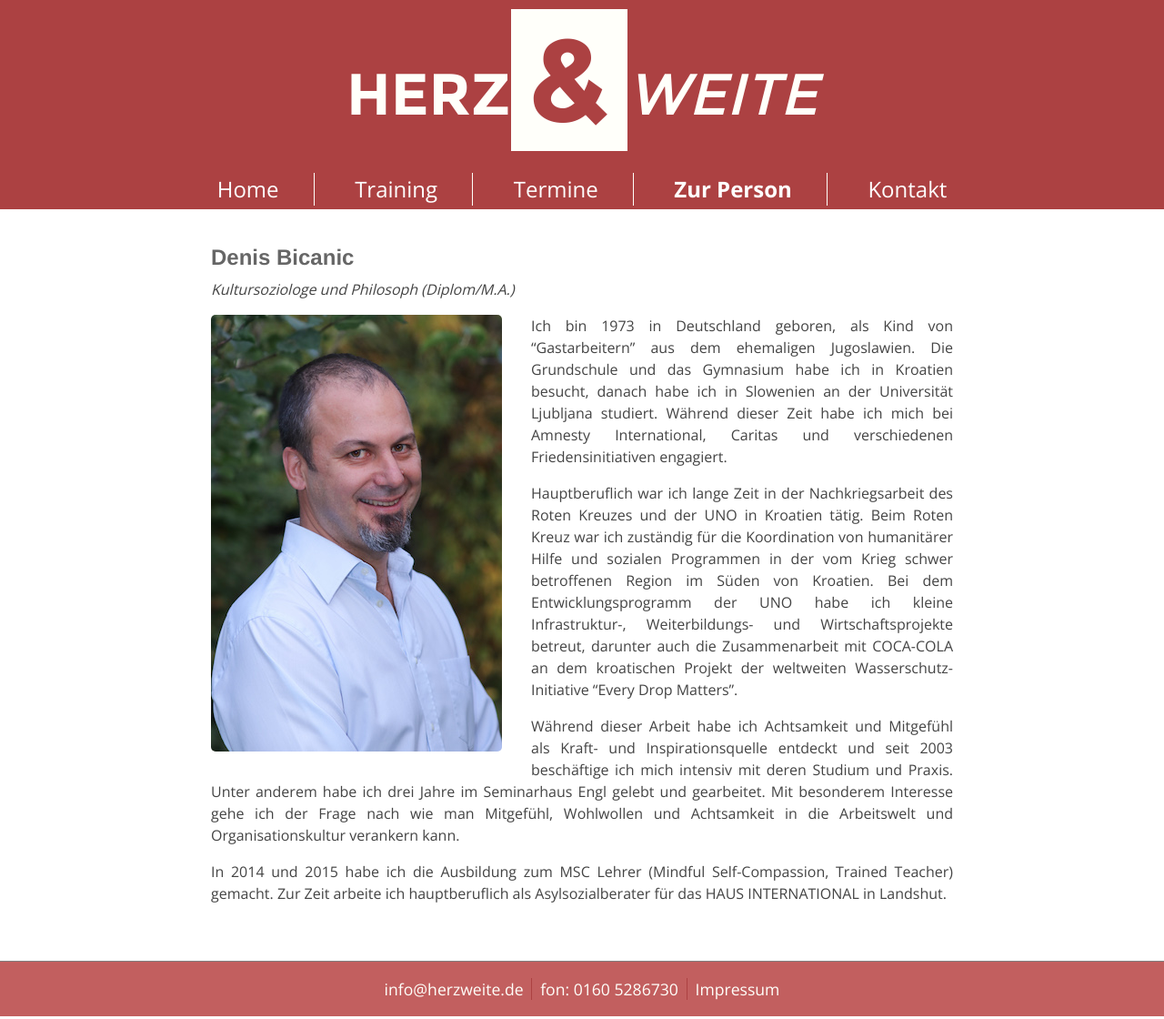
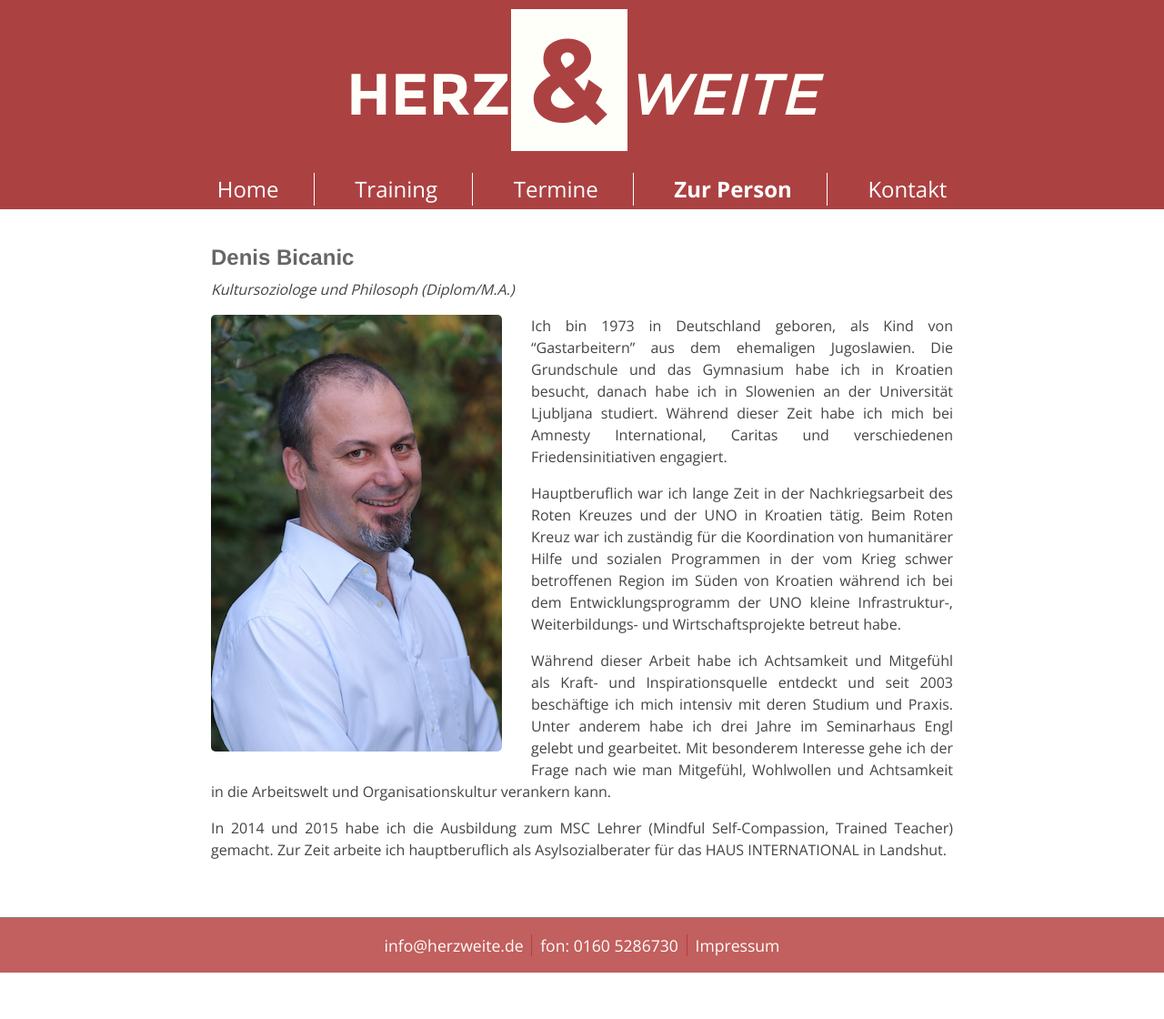
Before and after one commit to herzweite/herzweite.github.io, a Jekyll site: the page built from zur-person.md, in a window 1280 px wide. Shown: the whole page at 91% size. Built offline with Jekyll 4.4.1, drawn with Linux system fonts in a browser that asks for light colours; after the commit the page ends 1072 px from its top, so only the background shows below that.

Commit message:
Update zur-person.md

```diff
--- a/zur-person.md
+++ b/zur-person.md
@@ -10,7 +10,7 @@
 
 Ich bin 1973 in Deutschland geboren, als Kind von "Gastarbeitern" aus dem ehemaligen Jugoslawien. Die Grundschule und das Gymnasium habe ich in Kroatien besucht, danach habe ich in Slowenien an der Universität Ljubljana studiert. Während dieser Zeit habe ich mich bei Amnesty International, Caritas und verschiedenen Friedensinitiativen engagiert.
 
-Hauptberuflich war ich lange Zeit in der Nachkriegsarbeit des Roten Kreuzes und der UNO in Kroatien tätig. Beim Roten Kreuz war ich zuständig für die Koordination von humanitärer Hilfe und sozialen Programmen in der vom Krieg schwer betroffenen Region im Süden von Kroatien. Bei dem Entwicklungsprogramm der UNO habe ich kleine Infrastruktur-, Weiterbildungs- und Wirtschaftsprojekte betreut, darunter auch die Zusammenarbeit mit COCA-COLA an dem kroatischen Projekt der weltweiten Wasserschutz-Initiative "Every Drop Matters".
+Hauptberuflich war ich lange Zeit in der Nachkriegsarbeit des Roten Kreuzes und der UNO in Kroatien tätig. Beim Roten Kreuz war ich zuständig für die Koordination von humanitärer Hilfe und sozialen Programmen in der vom Krieg schwer betroffenen Region im Süden von Kroatien während ich bei dem Entwicklungsprogramm der UNO kleine Infrastruktur-, Weiterbildungs- und Wirtschaftsprojekte betreut habe.
 
 Während dieser Arbeit habe ich Achtsamkeit und Mitgefühl als Kraft- und Inspirationsquelle entdeckt und seit 2003 beschäftige ich mich intensiv mit deren Studium und Praxis. Unter anderem habe ich drei Jahre im Seminarhaus Engl gelebt und gearbeitet. Mit besonderem Interesse gehe ich der Frage nach wie man Mitgefühl, Wohlwollen und Achtsamkeit in die Arbeitswelt und Organisationskultur verankern kann.
 
```
